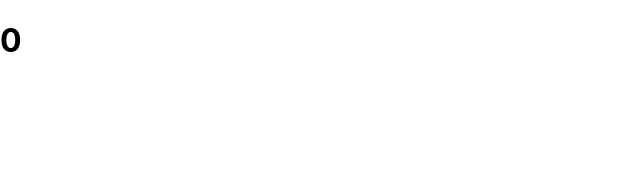
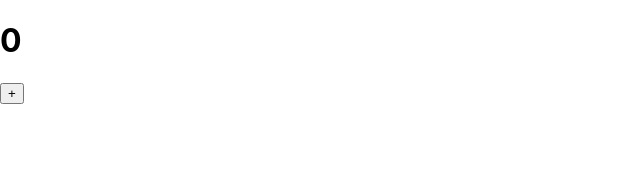
Before and after one commit to dbacall/react-redux-practice, a React (Create React App) app: page / in a window 1280 px wide. Shown: the top 173 px of the page, without its empty margins (0-640 px from the left). Built offline with nearby package versions, Linux system fonts and the light colour scheme.

Commit message:
feat: make add component with addition function

```diff
--- /dev/null
+++ b/src/components/add.js
@@ -0,0 +1,13 @@
+import React, { Component } from "react";
+
+const Add = ({ onAdd }) => (
+  <button
+    onClick={() => {
+      onAdd();
+    }}
+  >
+    +
+  </button>
+);
+
+export default Add;
--- a/src/components/counter.js
+++ b/src/components/counter.js
@@ -1,12 +1,26 @@
 import React, { Component } from "react";
+import Add from "./add";
+// import Subtract from "./subtract";
 
 class Counter extends Component {
   constructor(props) {
     super(props);
     this.state = { count: 0 };
   }
+
+  handleAdd = () => {
+    this.state.count++;
+    this.setState({ count: this.state.count++ });
+    console.log(this.state.count);
+  };
+
   render() {
-    return <h1>{this.state.count}</h1>;
+    return (
+      <React.Fragment>
+        <h1>{this.state.count}</h1>
+        <Add onAdd={this.handleAdd} />
+      </React.Fragment>
+    );
   }
 }
 
```
